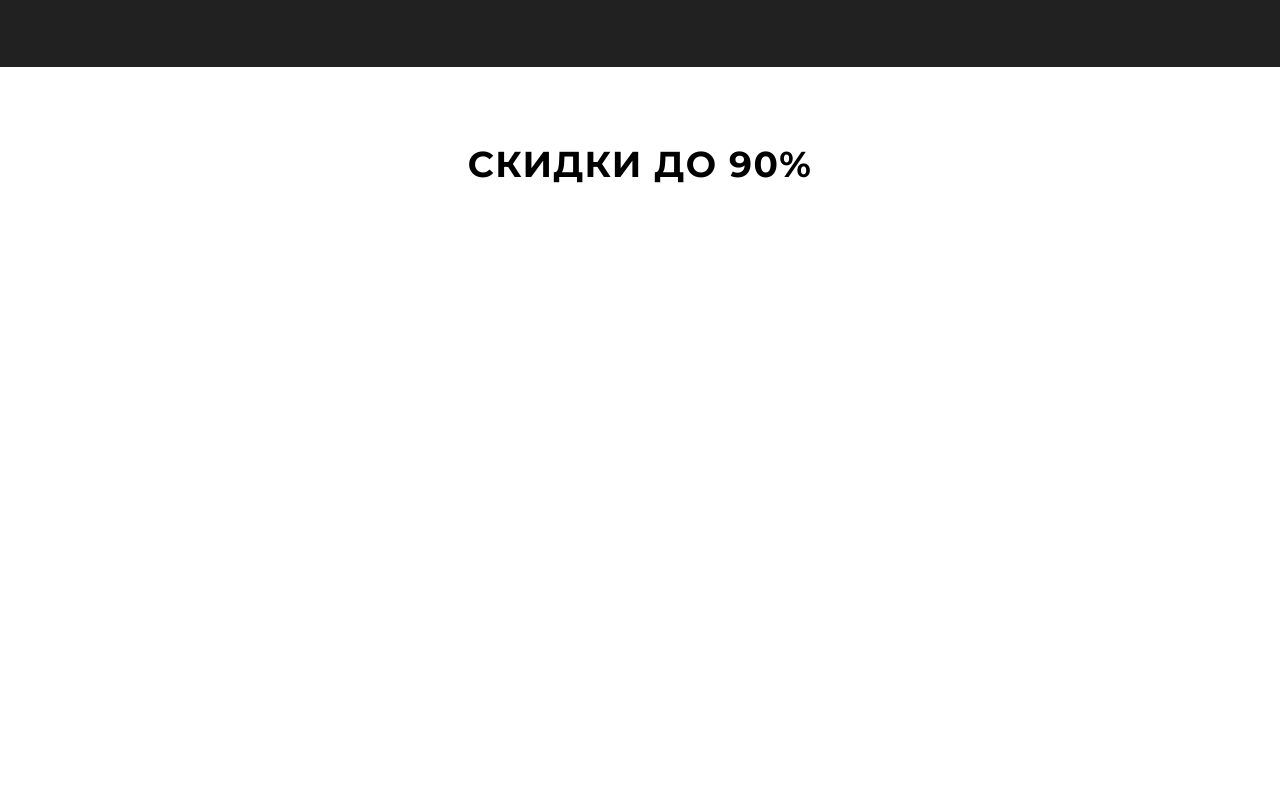
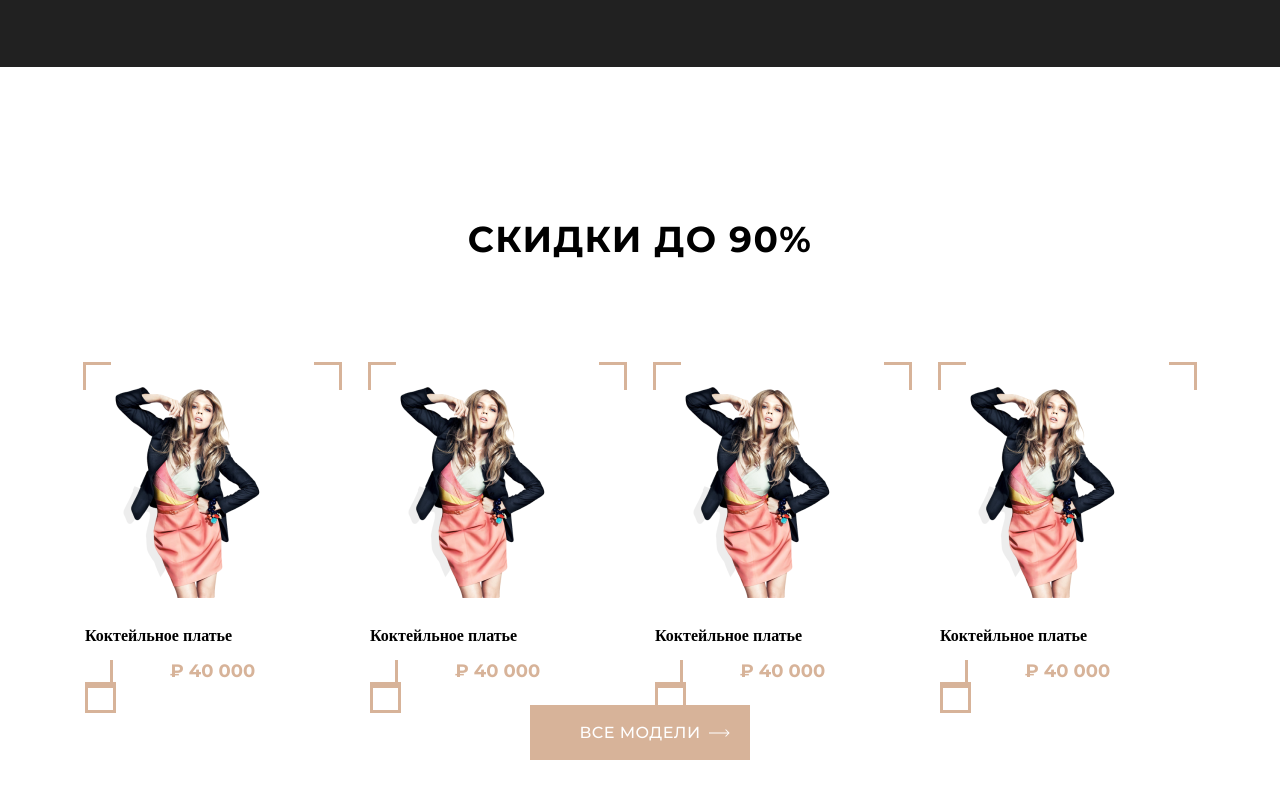
Before and after one commit to Garik9402/The-Loop, a plain HTML site: page index.html in a window 1280 px wide. Shown: the part 2862-3661 px from the top of the page. Before the commit the page ends 3151 px from the top, so only its background shows below. Drawn offline with nearby package versions, Linux system fonts and the light colour scheme.

Commit message:
add items ;)

```diff
--- a/css/styles.scss
+++ b/css/styles.scss
@@ -632,7 +632,6 @@ $color-black:#000000;
         padding: 12px 14px;
         background-color: $background-buttons;
         text-decoration: none;
-        text-align: center
     }
     &__subscribe-text {
         @extend %Montserrat-500;
@@ -641,3 +640,96 @@ $color-black:#000000;
         color: #FFFFFF;
     }
 }
+
+.discounts-w {
+    width: 100%;
+    padding: 75px 0px;
+}
+
+.discounts {
+    width: 100%;
+}
+
+.discounts-inner {
+    max-width: 1110px;
+    width: 100%;
+    margin: 0 auto;
+    &__title {}
+    &__itemswrap {
+        max-width: inherit;
+        width: inherit;
+        display: flex;
+        justify-content: space-between;
+    }
+    &__item {
+        position: relative;
+        max-width: 255px;
+        width: 100%;
+        padding: 23px 0px;
+        &::before,
+        &::after {
+            content: '';
+            position: absolute;
+            display: block;
+            width: 25px;
+            height: 25px;
+            border: 3px solid #D7B399;
+        }
+        &::before {
+            left: -2px;
+            top: -2px;
+            border-right: none;
+            border-bottom: none
+        }
+        &::after {
+            right: -2px;
+            top: -2px;
+            border-left: none;
+            border-bottom: none;
+        }
+    }
+    &__img {
+        margin-bottom: 25px;
+    }
+    &__name {
+        margin-bottom: 15px;
+    }
+    &__price {
+        position: relative;
+        @extend %Montserrat-700;
+        font-weight: 700;
+        font-size: 18px;
+        line-height: 22px;
+        text-align: center;
+        color: #D7B399;
+        &::before,
+        &::after {
+            content: '';
+            position: absolute;
+            display: block;
+            width: 25px;
+            height: 25px;
+            border: 3px solid #D7B399;
+        }
+        &::before {
+            border-left: none;
+            border-top: none;
+        }
+    }
+    &__button-w {
+        width: 100%;
+        display: flex;
+        justify-content: center;
+    }
+    &__button {
+        text-decoration: none;
+        text-align: center
+    }
+    &__buttontext {
+        @extend %Montserrat-500;
+        font-size: 16px;
+        line-height: 20px;
+        letter-spacing: 0.03em;
+        color: #FFFFFF;
+    }
+}
--- a/index.html
+++ b/index.html
@@ -182,10 +182,37 @@
             <div class="discounts">
                 <div class="discounts-inner">
                     <h2 class="discounts-inner__title title">СКИДКИ ДО 90%</h2>
-                    <div id="discounts-inner__itemswrap">
-
+                    <div class="discounts-inner__itemswrap">
+                        <div class="discounts-inner__item">
+                            <img src="images/modeles-img.png" alt="modeles" class="discounts-inner__img">
+                            <h4 class="discounts-inner__name">Коктейльное платье
+                            </h4>
+                            <p class="discounts-inner__price">₽ 40 000</p>
+                        </div>
+                        <div class="discounts-inner__item">
+                            <img src="images/modeles-img.png" alt="modeles" class="discounts-inner__img">
+                            <h4 class="discounts-inner__name">Коктейльное платье
+                            </h4>
+                            <p class="discounts-inner__price">₽ 40 000</p>
+                        </div>
+                        <div class="discounts-inner__item">
+                            <img src="images/modeles-img.png" alt="modeles" class="discounts-inner__img">
+                            <h4 class="discounts-inner__name">Коктейльное платье
+                            </h4>
+                            <p class="discounts-inner__price">₽ 40 000</p>
+                        </div>
+                        <div class="discounts-inner__item">
+                            <img src="images/modeles-img.png" alt="modeles" class="discounts-inner__img">
+                            <h4 class="discounts-inner__name">Коктейльное платье
+                            </h4>
+                            <p class="discounts-inner__price">₽ 40 000</p>
+                        </div>
                     </div>
-
+                    <div class="discounts-inner__button-w">
+                        <a href="#" class="discounts-inner__button button">
+                            <span class="discounts-inner__buttontext">ВСЕ МОДЕЛИ</span>
+                        </a>
+                    </div>
                 </div>
             </div>
         </section>
```
Also changed, not shown: css/styles.css, 1 other file.
